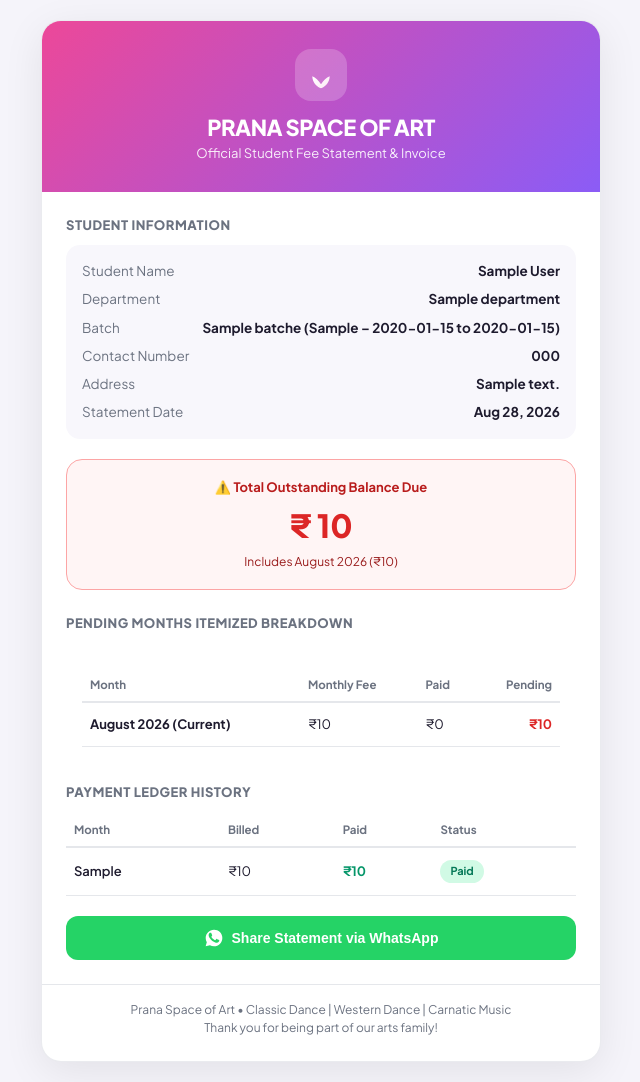
After one commit to AKSHAY9960996/prana, a Flask app: page /bill/1 in a window 1280 px wide. The commit adds this page. Shown: the whole page, without its empty margins (319-959 px from the left). Run offline with Flask 3, Linux system fonts and the light colour scheme; tables that the repository leaves empty hold one stand-in row (values such as "Sample post").

Commit message:
Add Danger Zone Reset All Data setting and Digital WhatsApp Student Fee Bill Statement

```diff
--- a/app.py
+++ b/app.py
@@ -353,6 +353,73 @@ def batch_delete(batch_id):
     db.session.commit()
     flash("Batch removed.", "success")
     return redirect(url_for("settings"))
+
+
+@app.route("/settings/reset-all", methods=["POST"])
+def settings_reset_all():
+    try:
+        Expense.query.delete()
+        Fee.query.delete()
+        AttendanceEntry.query.delete()
+        Attendance.query.delete()
+        Student.query.delete()
+        db.session.commit()
+        flash("All application data (students, fees, attendance, expenses) has been permanently reset.", "success")
+    except Exception as e:
+        db.session.rollback()
+        flash(f"Error resetting data: {e}", "danger")
+    return redirect(url_for("settings"))
+
+
+# ---------- Digital Student Bill ----------
+@app.route("/bill/<int:student_id>")
+def student_bill(student_id):
+    student = Student.query.get_or_404(student_id)
+    this_month = current_month_str()
+
+    # Selected month fee
+    current_fee = Fee.query.filter_by(student_id=student.id, month=this_month).first()
+    current_due = current_fee.amount_due if current_fee else student.batch.monthly_fee
+    current_paid = current_fee.amount_paid if current_fee else 0
+    current_pending = max(0, current_due - current_paid)
+
+    # Previous months' pending fees
+    past_unpaid = Fee.query.filter_by(student_id=student.id).filter(
+        Fee.month < this_month,
+        Fee.status != "paid"
+    ).order_by(Fee.month.asc()).all()
+
+    past_dues_list = [
+        {
+            "month": f.month,
+            "month_label": month_label(f.month),
+            "amount_due": f.amount_due,
+            "amount_paid": f.amount_paid,
+            "pending": f.amount_due - f.amount_paid
+        }
+        for f in past_unpaid if (f.amount_due - f.amount_paid) > 0
+    ]
+
+    total_past_pending = sum(p["pending"] for p in past_dues_list)
+    grand_total_pending = current_pending + total_past_pending
+
+    # All fee history for ledger
+    all_fees = Fee.query.filter_by(student_id=student.id).order_by(Fee.month.desc()).all()
+
+    return render_template(
+        "student_bill.html",
+        student=student,
+        this_month=this_month,
+        month_label=month_label(this_month),
+        current_due=current_due,
+        current_paid=current_paid,
+        current_pending=current_pending,
+        past_dues_list=past_dues_list,
+        total_past_pending=total_past_pending,
+        grand_total_pending=grand_total_pending,
+        all_fees=all_fees,
+        issue_date=date.today().strftime("%b %d, %Y")
+    )
 
 
 @app.route("/api/batches/<int:department_id>")
--- a/templates/batch_fees.html
+++ b/templates/batch_fees.html
@@ -142,6 +142,9 @@
                 Pay {{ first_prev.month_label }} (₹{{ first_prev.pending }})
               </button>
               {% endif %}
+              <a href="{{ url_for('student_bill', student_id=s.id) }}" target="_blank" class="btn btn-sm" style="background:#25d366;color:#fff;font-weight:700;border:none;text-decoration:none;" title="View & Send WhatsApp Bill">
+                📱 Bill Link
+              </a>
               <button type="button" class="btn btn-outline btn-sm" onclick="openPaymentModal({{ s.id }}, '{{ s.full_name }}', '{{ month }}', {{ item.due }}, {{ item.paid }})">
                 Update {{ month_label }}
               </button>
--- /dev/null
+++ b/templates/student_bill.html
@@ -0,0 +1,306 @@
+<!DOCTYPE html>
+<html lang="en">
+<head>
+  <meta charset="UTF-8">
+  <meta name="viewport" content="width=device-width, initial-scale=1.0">
+  <title>Fee Bill — {{ student.full_name }} | Prana Space of Art</title>
+  <link rel="preconnect" href="https://fonts.googleapis.com">
+  <link rel="preconnect" href="https://fonts.gstatic.com" crossorigin>
+  <link href="https://fonts.googleapis.com/css2?family=Plus+Jakarta+Sans:wght@400;500;600;700;800&display=swap" rel="stylesheet">
+  <style>
+    :root {
+      --primary-gradient: linear-gradient(135deg, #ec4899 0%, #8b5cf6 100%);
+      --bg: #f5f4fa;
+      --card-bg: #ffffff;
+      --text: #1e1b2e;
+      --text-muted: #6b7280;
+      --border: #e5e7eb;
+    }
+    * { box-sizing: border-box; margin: 0; padding: 0; }
+    body {
+      font-family: 'Plus Jakarta Sans', sans-serif;
+      background: var(--bg);
+      color: var(--text);
+      padding: 20px 12px;
+      line-height: 1.5;
+    }
+    .bill-card {
+      max-width: 560px;
+      margin: 0 auto;
+      background: var(--card-bg);
+      border-radius: 20px;
+      box-shadow: 0 10px 40px rgba(0,0,0,0.08);
+      overflow: hidden;
+      border: 1px solid rgba(229, 231, 235, 0.8);
+    }
+    .bill-header {
+      background: var(--primary-gradient);
+      color: #fff;
+      padding: 28px 24px;
+      text-align: center;
+    }
+    .bill-logo {
+      display: inline-flex;
+      align-items: center;
+      justify-content: center;
+      width: 52px;
+      height: 52px;
+      background: rgba(255,255,255,0.2);
+      border-radius: 16px;
+      margin-bottom: 10px;
+    }
+    .bill-title { font-size: 22px; font-weight: 800; letter-spacing: -0.5px; }
+    .bill-subtitle { font-size: 13px; opacity: 0.9; }
+    .bill-body { padding: 24px; }
+
+    .section-title {
+      font-size: 13px;
+      font-weight: 800;
+      text-transform: uppercase;
+      letter-spacing: 0.5px;
+      color: var(--text-muted);
+      margin-bottom: 10px;
+    }
+    .info-box {
+      background: #f8f7fc;
+      border-radius: 14px;
+      padding: 16px;
+      margin-bottom: 20px;
+    }
+    .info-row {
+      display: flex;
+      justify-content: space-between;
+      margin-bottom: 8px;
+      font-size: 13.5px;
+    }
+    .info-row:last-child { margin-bottom: 0; }
+    .info-label { color: var(--text-muted); }
+    .info-val { font-weight: 700; text-align: right; }
+
+    .due-alert-box {
+      background: #fff5f5;
+      border: 1.5px solid #fca5a5;
+      border-radius: 16px;
+      padding: 18px;
+      margin-bottom: 24px;
+      text-align: center;
+    }
+    .due-alert-title { font-size: 13px; font-weight: 700; color: #b91c1c; }
+    .due-alert-amount { font-size: 32px; font-weight: 800; color: #dc2626; margin: 4px 0; }
+
+    .paid-alert-box {
+      background: #f0fdf4;
+      border: 1.5px solid #a7f3d0;
+      border-radius: 16px;
+      padding: 18px;
+      margin-bottom: 24px;
+      text-align: center;
+    }
+    .paid-alert-title { font-size: 13px; font-weight: 700; color: #047857; }
+    .paid-alert-amount { font-size: 28px; font-weight: 800; color: #059669; margin: 4px 0; }
+
+    .table { width: 100%; border-collapse: collapse; font-size: 13px; margin-top: 8px; }
+    .table th { text-align: left; padding: 8px; color: var(--text-muted); font-size: 11.5px; border-bottom: 2px solid var(--border); }
+    .table td { padding: 12px 8px; border-bottom: 1px solid var(--border); }
+    .chip { display: inline-block; padding: 3px 10px; border-radius: 20px; font-size: 11px; font-weight: 700; }
+    .chip-paid { background: #d1fae5; color: #047857; }
+    .chip-partial { background: #fef3c7; color: #d97706; }
+    .chip-unpaid { background: #fee2e2; color: #b91c1c; }
+
+    .btn-wa {
+      display: flex;
+      align-items: center;
+      justify-content: center;
+      gap: 8px;
+      width: 100%;
+      background: #25d366;
+      color: #fff;
+      font-weight: 700;
+      font-size: 14px;
+      padding: 12px;
+      border-radius: 12px;
+      text-decoration: none;
+      border: none;
+      cursor: pointer;
+      margin-top: 20px;
+    }
+    .bill-footer {
+      text-align: center;
+      padding: 16px 24px 24px;
+      font-size: 12px;
+      color: var(--text-muted);
+      border-top: 1px solid var(--border);
+    }
+  </style>
+</head>
+<body>
+
+<div class="bill-card">
+  <div class="bill-header">
+    <div class="bill-logo">
+      <svg width="32" height="32" viewBox="0 0 48 48" fill="none">
+        <defs>
+          <linearGradient id="lotusGrad" x1="0%" y1="0%" x2="100%" y2="100%">
+            <stop offset="0%" stop-color="#ffffff"/>
+            <stop offset="100%" stop-color="#fce7f3"/>
+          </linearGradient>
+        </defs>
+        <path d="M24 44c-8-3-13-10-13-18 5 2 9 6 13 12 4-6 8-10 13-12 0 8-5 15-13 18z" fill="url(#lotusGrad)"/>
+      </svg>
+    </div>
+    <div class="bill-title">PRANA SPACE OF ART</div>
+    <div class="bill-subtitle">Official Student Fee Statement & Invoice</div>
+  </div>
+
+  <div class="bill-body">
+    <!-- Student Info -->
+    <div class="section-title">Student Information</div>
+    <div class="info-box">
+      <div class="info-row">
+        <span class="info-label">Student Name</span>
+        <span class="info-val">{{ student.full_name }}</span>
+      </div>
+      <div class="info-row">
+        <span class="info-label">Department</span>
+        <span class="info-val">{{ student.department.name }}</span>
+      </div>
+      <div class="info-row">
+        <span class="info-label">Batch</span>
+        <span class="info-val">{{ student.batch.name }} ({{ student.batch.timing_label }})</span>
+      </div>
+      <div class="info-row">
+        <span class="info-label">Contact Number</span>
+        <span class="info-val">{{ student.mobile }}</span>
+      </div>
+      {% if student.address %}
+      <div class="info-row">
+        <span class="info-label">Address</span>
+        <span class="info-val" style="max-width:240px;">{{ student.address }}</span>
+      </div>
+      {% endif %}
+      <div class="info-row">
+        <span class="info-label">Statement Date</span>
+        <span class="info-val">{{ issue_date }}</span>
+      </div>
+    </div>
+
+    <!-- Outstanding Dues Summary -->
+    {% if grand_total_pending > 0 %}
+    <div class="due-alert-box">
+      <div class="due-alert-title">⚠️ Total Outstanding Balance Due</div>
+      <div class="due-alert-amount">₹ {{ grand_total_pending }}</div>
+      <div style="font-size:12px;color:#991b1b;margin-top:4px;">
+        Includes {{ month_label }} (₹{{ current_pending }})
+        {% if total_past_pending > 0 %}
+        + Previous Dues (₹{{ total_past_pending }})
+        {% endif %}
+      </div>
+    </div>
+    {% else %}
+    <div class="paid-alert-box">
+      <div class="paid-alert-title">🎉 All Fees Fully Cleared!</div>
+      <div class="paid-alert-amount">₹ 0 Dues</div>
+      <div style="font-size:12px;color:#047857;">No pending fee payments recorded. Thank you!</div>
+    </div>
+    {% endif %}
+
+    <!-- Breakdown of Unpaid Months -->
+    {% if past_dues_list or current_pending > 0 %}
+    <div class="section-title">Pending Months Itemized Breakdown</div>
+    <div class="info-box" style="background:#fff;">
+      <table class="table">
+        <thead>
+          <tr>
+            <th>Month</th>
+            <th>Monthly Fee</th>
+            <th>Paid</th>
+            <th style="text-align:right;">Pending</th>
+          </tr>
+        </thead>
+        <tbody>
+          {% if current_pending > 0 %}
+          <tr>
+            <td><strong>{{ month_label }} (Current)</strong></td>
+            <td>₹{{ current_due }}</td>
+            <td>₹{{ current_paid }}</td>
+            <td style="text-align:right;font-weight:700;color:#dc2626;">₹{{ current_pending }}</td>
+          </tr>
+          {% endif %}
+          {% for p in past_dues_list %}
+          <tr>
+            <td><strong style="color:#b91c1c;">{{ p.month_label }} (Previous)</strong></td>
+            <td>₹{{ p.amount_due }}</td>
+            <td>₹{{ p.amount_paid }}</td>
+            <td style="text-align:right;font-weight:700;color:#dc2626;">₹{{ p.pending }}</td>
+          </tr>
+          {% endfor %}
+        </tbody>
+      </table>
+    </div>
+    {% endif %}
+
+    <!-- Recent Payment History -->
+    <div class="section-title" style="margin-top:20px;">Payment Ledger History</div>
+    <table class="table">
+      <thead>
+        <tr>
+          <th>Month</th>
+          <th>Billed</th>
+          <th>Paid</th>
+          <th>Status</th>
+        </tr>
+      </thead>
+      <tbody>
+        {% for f in all_fees %}
+        <tr>
+          <td style="font-weight:600;">{{ f.month }}</td>
+          <td>₹{{ f.amount_due }}</td>
+          <td style="font-weight:700;color:#059669;">₹{{ f.amount_paid }}</td>
+          <td>
+            {% if f.status == 'paid' %}
+            <span class="chip chip-paid">Paid</span>
+            {% elif f.status == 'partial' %}
+            <span class="chip chip-partial">Partial</span>
+            {% else %}
+            <span class="chip chip-unpaid">Unpaid</span>
+            {% endif %}
+          </td>
+        </tr>
+        {% else %}
+        <tr>
+          <td colspan="4" style="color:var(--text-muted);text-align:center;">No payment records logged yet.</td>
+        </tr>
+        {% endfor %}
+      </tbody>
+    </table>
+
+    <button type="button" class="btn-wa" onclick="shareViaWhatsApp()">
+      <svg width="20" height="20" viewBox="0 0 24 24" fill="currentColor"><path d="M12.012 2c-5.506 0-9.989 4.478-9.99 9.984 0 1.763.459 3.484 1.332 5.002L2 22l5.127-1.341c1.464.798 3.117 1.218 4.881 1.219h.004c5.504 0 9.987-4.479 9.988-9.986 0-2.668-1.037-5.176-2.924-7.063C17.189 3.042 14.682 2 12.012 2zm5.836 14.288c-.244.686-1.42 1.309-1.961 1.385-.503.07-1.157.1-3.64-.925-3.176-1.31-5.22-4.529-5.378-4.741-.157-.212-1.288-1.716-1.288-3.272 0-1.556.816-2.321 1.104-2.64.288-.318.627-.397.837-.397.21 0 .419.002.6.01.192.008.452-.073.707.538.261.627.889 2.167.967 2.325.078.158.13.344.026.554-.105.21-.157.341-.314.524-.157.183-.331.408-.472.548-.157.157-.321.328-.138.643.183.314.815 1.346 1.748 2.179 1.2 1.07 2.21 1.402 2.525 1.558.314.157.497.13.68-.078.183-.209.785-.916.994-1.23.209-.314.418-.261.706-.157.288.105 1.83.863 2.143 1.02.314.157.524.235.601.366.078.131.078.76-.166 1.446z"/></svg>
+      Share Statement via WhatsApp
+    </button>
+  </div>
+
+  <div class="bill-footer">
+    Prana Space of Art • Classic Dance | Western Dance | Carnatic Music<br>
+    Thank you for being part of our arts family!
+  </div>
+</div>
+
+<script>
+function shareViaWhatsApp() {
+  const name = {{ student.full_name|tojson }};
+  const mobile = {{ student.mobile|tojson }};
+  const pending = {{ grand_total_pending|tojson }};
+  const billUrl = window.location.href;
+
+  const cleanPhone = mobile.replace(/[^0-9]/g, '');
+  const phoneWithCode = cleanPhone.length === 10 ? '91' + cleanPhone : cleanPhone;
+  const msg = `Hello ${name},\n\nHere is your monthly fee statement from *Prana Space of Art*:\n\n📌 Total Pending Dues: ₹${pending}\n\nView full details & receipt here:\n${billUrl}\n\nThank you!\nPrana Space of Art`;
+
+  const waUrl = `https://api.whatsapp.com/send?phone=${phoneWithCode}&text=${encodeURIComponent(msg)}`;
+  window.open(waUrl, '_blank');
+}
+</script>
+
+</body>
+</html>
--- a/templates/student_detail.html
+++ b/templates/student_detail.html
@@ -10,6 +10,10 @@
     Back to Students
   </a>
   <div style="display:flex;gap:10px;">
+    <a href="{{ url_for('student_bill', student_id=student.id) }}" target="_blank" class="btn btn-sm" style="background:#25d366;color:#fff;font-weight:700;border:none;display:flex;align-items:center;gap:6px;">
+      <svg width="15" height="15" viewBox="0 0 24 24" fill="currentColor"><path d="M12.012 2c-5.506 0-9.989 4.478-9.99 9.984 0 1.763.459 3.484 1.332 5.002L2 22l5.127-1.341c1.464.798 3.117 1.218 4.881 1.219h.004c5.504 0 9.987-4.479 9.988-9.986 0-2.668-1.037-5.176-2.924-7.063C17.189 3.042 14.682 2 12.012 2zm5.836 14.288c-.244.686-1.42 1.309-1.961 1.385-.503.07-1.157.1-3.64-.925-3.176-1.31-5.22-4.529-5.378-4.741-.157-.212-1.288-1.716-1.288-3.272 0-1.556.816-2.321 1.104-2.64.288-.318.627-.397.837-.397.21 0 .419.002.6.01.192.008.452-.073.707.538.261.627.889 2.167.967 2.325.078.158.13.344.026.554-.105.21-.157.341-.314.524-.157.183-.331.408-.472.548-.157.157-.321.328-.138.643.183.314.815 1.346 1.748 2.179 1.2 1.07 2.21 1.402 2.525 1.558.314.157.497.13.68-.078.183-.209.785-.916.994-1.23.209-.314.418-.261.706-.157.288.105 1.83.863 2.143 1.02.314.157.524.235.601.366.078.131.078.76-.166 1.446z"/></svg>
+      WhatsApp Bill Link
+    </a>
     <a href="{{ url_for('student_edit', student_id=student.id) }}" class="btn btn-outline btn-sm">
       <svg viewBox="0 0 24 24" width="14" height="14" fill="none" stroke="currentColor" stroke-width="2"><path d="M11 4H4a2 2 0 00-2 2v14a2 2 0 002 2h14a2 2 0 002-2v-7"/><path d="M18.5 2.5a2.121 2.121 0 013 3L12 15l-4 1 1-4 9.5-9.5z"/></svg>
       Edit Student
```
Also changed, not shown: templates/settings.html (+16 -0 lines).
